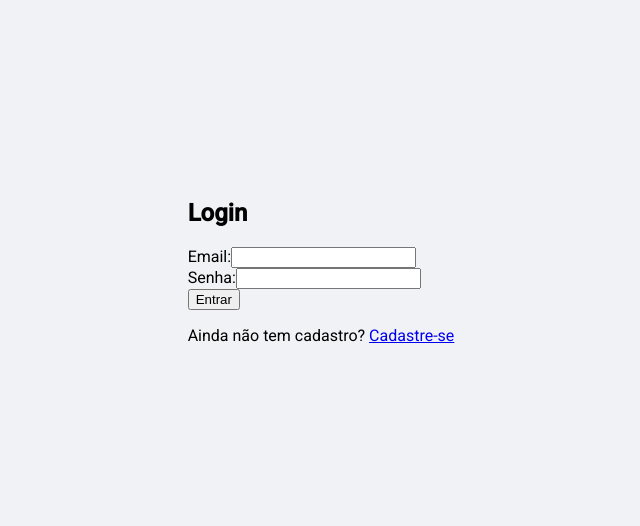
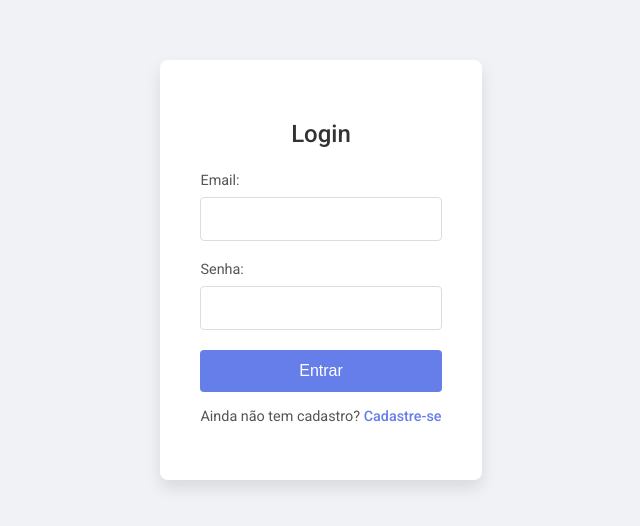
Before and after one commit to alexsander-coder/frontEndAuthDeMaria, a React (Vite) app: page /login in a window 1280 px wide. Shown: the part 130-656 px from the top of the page, without its empty margins (319-959 px from the left). Built offline with nearby package versions, Linux system fonts and the light colour scheme.

Commit message:
ajustes de arquivos

```diff
--- a/src/App.tsx
+++ b/src/App.tsx
@@ -1,8 +1,8 @@
 import React from 'react';
 import { BrowserRouter as Router, Routes, Route } from 'react-router-dom';
-import Login from './pages/Login';
-import Register from './pages/Register';
-import ToDoList from './pages/ToDoList';
+import Login from './pages/login/Login';
+import Register from './pages/register/Register';
+import ToDoList from './pages/task/ToDoList';
 
 const App: React.FC = () => {
 
--- a/src/index.css
+++ b/src/index.css
@@ -14,211 +14,3 @@ body {
   min-height: 100vh;
   position: relative;
 }
-
-.todo-container {
-  width: 90%;
-  max-width: 600px;
-  height: 600px;
-  overflow-y: auto;
-  -ms-overflow-style: none;
-  scrollbar-width: none;
-  background: #fff;
-  border-radius: 16px;
-  box-shadow: 0 8px 20px rgba(0, 0, 0, 0.1);
-  padding: 40px;
-  margin: 2rem auto;
-  position: relative;
-}
-
-.todo-container::-webkit-scrollbar {
-  display: none;
-}
-
-.todo-container h2 {
-  margin: 0 0 20px;
-  font-size: 1.8rem;
-  color: #333;
-  text-align: center;
-}
-
-.logout-btn {
-  background: transparent;
-  border: none;
-  color: #667eea;
-  font-size: 0.9rem;
-  position: absolute;
-  top: 20px;
-  right: 20px;
-  cursor: pointer;
-  transition: color 0.3s;
-}
-
-.task-input {
-  display: flex;
-  gap: 12px;
-  margin-bottom: 20px;
-}
-
-.task-input input {
-  flex: 1;
-  padding: 12px;
-  border: 1px solid #e0e0e0;
-  border-radius: 8px;
-  font-size: 1rem;
-  transition: border-color 0.3s ease;
-}
-
-.task-input input:focus {
-  border-color: #667eea;
-  outline: none;
-}
-
-.task-input button {
-  background-color: #667eea;
-  border: none;
-  padding: 12px 20px;
-  border-radius: 8px;
-  color: #fff;
-  font-size: 1rem;
-  cursor: pointer;
-  transition: background-color 0.3s ease;
-}
-
-.task-input button:hover {
-  background-color: #556cd6;
-}
-
-.filters {
-  text-align: center;
-  margin-bottom: 20px;
-}
-
-.filters button {
-  background-color: transparent;
-  border: 1px solid #667eea;
-  color: #667eea;
-  padding: 8px 16px;
-  border-radius: 8px;
-  cursor: pointer;
-  margin: 0 5px;
-  transition: background-color 0.3s ease, color 0.3s ease;
-}
-
-.filters button:hover,
-.filters button.active {
-  background-color: #667eea;
-  color: #fff;
-}
-
-ul {
-  list-style: none;
-  padding: 0;
-  margin: 0;
-}
-
-.task-item {
-  display: flex;
-  align-items: center;
-  justify-content: space-between;
-  padding: 12px;
-  border-bottom: 1px solid #f0f0f0;
-  transition: background-color 0.3s;
-}
-
-.task-item:hover {
-  background-color: #f9f9f9;
-}
-
-.task-description {
-  flex: 1;
-  font-size: 1rem;
-  color: #333;
-  margin-right: 10px;
-  cursor: pointer;
-}
-
-.task-description.completed {
-  text-decoration: line-through;
-  color: #888;
-}
-
-.task-item button {
-  background: transparent;
-  border: none;
-  color: #667eea;
-  font-size: 0.9rem;
-  margin-left: 5px;
-  cursor: pointer;
-  transition: color 0.3s ease;
-}
-
-.task-item button:hover {
-  color: #556cd6;
-}
-
-
-
-
-
-
-
-
-
-.todo-container {
-  width: 90%;
-  max-width: 600px;
-  height: 600px;
-  background: #fff;
-  border-radius: 16px;
-  box-shadow: 0 8px 20px rgba(0, 0, 0, 0.1);
-  padding: 40px;
-  margin: 2rem auto;
-  position: relative;
-  display: flex;
-  flex-direction: column;
-}
-
-.logout-btn {
-  background: transparent;
-  border: none;
-  color: #667eea;
-  font-size: 0.9rem;
-  position: absolute;
-  top: 20px;
-  right: 20px;
-  cursor: pointer;
-  transition: color 0.3s;
-}
-
-.logout-btn:hover {
-  color: #556cd6;
-}
-
-
-.todo-container ul {
-  flex-grow: 1;
-  max-height: 100%;
-  overflow-y: auto;
-
-  -ms-overflow-style: none;
-  scrollbar-width: none;
-  margin: 0;
-  padding: 0;
-}
-
-.todo-container ul::-webkit-scrollbar {
-  display: none;
-}
-
-.task-item {
-  display: flex;
-  align-items: center;
-  justify-content: space-between;
-  padding: 12px;
-  border-bottom: 1px solid #f0f0f0;
-  transition: background-color 0.3s;
-}
-
-.task-item:hover {
-  background-color: #f9f9f9;
-}
--- /dev/null
+++ b/src/pages/login/Login.css
@@ -0,0 +1,80 @@
+.container {
+  max-width: 400px;
+  margin: 80px auto;
+  padding: 40px;
+  background: #ffffff;
+  border-radius: 8px;
+  box-shadow: 0 8px 16px rgba(0, 0, 0, 0.1);
+  text-align: center;
+}
+
+.container h2 {
+  margin-bottom: 24px;
+  color: #333;
+  font-size: 1.5rem;
+  font-weight: 500;
+}
+
+.form-group {
+  margin-bottom: 20px;
+  text-align: left;
+}
+
+.form-group label {
+  display: block;
+  margin-bottom: 8px;
+  font-size: 0.9rem;
+  color: #555;
+}
+
+.form-group input {
+  width: 100%;
+  padding: 12px;
+  border: 1px solid #ddd;
+  border-radius: 4px;
+  font-size: 1rem;
+  transition: border-color 0.3s;
+}
+
+.form-group input:focus {
+  border-color: #667eea;
+  outline: none;
+}
+
+button[type="submit"] {
+  width: 100%;
+  padding: 12px;
+  background-color: #667eea;
+  border: none;
+  border-radius: 4px;
+  color: #fff;
+  font-size: 1rem;
+  cursor: pointer;
+  transition: background-color 0.3s;
+}
+
+button[type="submit"]:hover {
+  background-color: #556cd6;
+}
+
+.error {
+  color: #e74c3c;
+  margin-bottom: 16px;
+  font-size: 0.9rem;
+}
+
+p {
+  margin-top: 16px;
+  font-size: 0.9rem;
+  color: #555;
+}
+
+p a {
+  color: #667eea;
+  text-decoration: none;
+  font-weight: 500;
+}
+
+p a:hover {
+  text-decoration: underline;
+}
--- a/src/pages/Login.tsx
+++ b/src/pages/login/Login.tsx
@@ -1,6 +1,7 @@
 import React, { useState } from 'react';
-import { login } from '../api/auth';
+import { login } from '../../api/auth';
 import { useNavigate, Link } from 'react-router-dom';
+import './Login.css';
 
 const Login: React.FC = () => {
   const [email, setEmail] = useState('');
--- /dev/null
+++ b/src/pages/register/Register.css
@@ -0,0 +1,80 @@
+.container {
+  max-width: 400px;
+  margin: 80px auto;
+  padding: 40px;
+  background: #ffffff;
+  border-radius: 8px;
+  box-shadow: 0 8px 16px rgba(0, 0, 0, 0.1);
+  text-align: center;
+}
+
+.container h2 {
+  margin-bottom: 24px;
+  color: #333;
+  font-size: 1.5rem;
+  font-weight: 500;
+}
+
+.form-group {
+  margin-bottom: 20px;
+  text-align: left;
+}
+
+.form-group label {
+  display: block;
+  margin-bottom: 8px;
+  font-size: 0.9rem;
+  color: #555;
+}
+
+.form-group input {
+  width: 100%;
+  padding: 12px;
+  border: 1px solid #ddd;
+  border-radius: 4px;
+  font-size: 1rem;
+  transition: border-color 0.3s;
+}
+
+.form-group input:focus {
+  border-color: #667eea;
+  outline: none;
+}
+
+button[type="submit"] {
+  width: 100%;
+  padding: 12px;
+  background-color: #667eea;
+  border: none;
+  border-radius: 4px;
+  color: #fff;
+  font-size: 1rem;
+  cursor: pointer;
+  transition: background-color 0.3s;
+}
+
+button[type="submit"]:hover {
+  background-color: #556cd6;
+}
+
+.error {
+  color: #e74c3c;
+  margin-bottom: 16px;
+  font-size: 0.9rem;
+}
+
+p {
+  margin-top: 16px;
+  font-size: 0.9rem;
+  color: #555;
+}
+
+p a {
+  color: #667eea;
+  text-decoration: none;
+  font-weight: 500;
+}
+
+p a:hover {
+  text-decoration: underline;
+}
--- a/src/pages/Register.tsx
+++ b/src/pages/register/Register.tsx
@@ -1,6 +1,7 @@
 import React, { useState } from 'react';
-import { register } from '../api/auth';
+import { register } from '../../api/auth';
 import { useNavigate, Link } from 'react-router-dom';
+import './Register.css';
 
 const Register: React.FC = () => {
   const [email, setEmail] = useState('');
@@ -10,6 +11,7 @@ const Register: React.FC = () => {
 
   const handleRegister = async (e: React.FormEvent) => {
     e.preventDefault();
+
     try {
       const response = await register(email, password);
       console.log("Usuário cadastrado:", response.data);
--- /dev/null
+++ b/src/pages/task/ToDoList.css
@@ -0,0 +1,231 @@
+@import url('https://fonts.googleapis.com/css2?family=Roboto:wght@300;400;500&display=swap');
+
+* {
+  box-sizing: border-box;
+}
+
+body {
+  margin: 0;
+  font-family: 'Roboto', sans-serif;
+  background: #f0f2f5;
+  display: flex;
+  justify-content: center;
+  align-items: center;
+  min-height: 100vh;
+  position: relative;
+}
+
+.todo-container {
+  width: 90%;
+  max-width: 600px;
+  height: 600px;
+  overflow-y: auto;
+  -ms-overflow-style: none;
+  scrollbar-width: none;
+  background: #fff;
+  border-radius: 16px;
+  box-shadow: 0 8px 20px rgba(0, 0, 0, 0.1);
+  padding: 40px;
+  margin: 2rem auto;
+  position: relative;
+}
+
+.todo-container::-webkit-scrollbar {
+  display: none;
+}
+
+.todo-container h2 {
+  margin: 0 0 20px;
+  font-size: 1.8rem;
+  color: #333;
+  text-align: center;
+}
+
+.logout-btn {
+  background: transparent;
+  border: none;
+  color: #667eea;
+  font-size: 0.9rem;
+  position: absolute;
+  top: 20px;
+  right: 20px;
+  cursor: pointer;
+  transition: color 0.3s;
+}
+
+.task-input {
+  display: flex;
+  gap: 12px;
+  margin-bottom: 20px;
+}
+
+.task-input input {
+  flex: 1;
+  padding: 12px;
+  border: 1px solid #e0e0e0;
+  border-radius: 8px;
+  font-size: 1rem;
+  transition: border-color 0.3s ease;
+}
+
+.task-input input:focus {
+  border-color: #667eea;
+  outline: none;
+}
+
+.task-input button {
+  background-color: #667eea;
+  border: none;
+  padding: 12px 20px;
+  border-radius: 8px;
+  color: #fff;
+  font-size: 1rem;
+  cursor: pointer;
+  transition: background-color 0.3s ease;
+}
+
+.task-input button:hover {
+  background-color: #556cd6;
+}
+
+.filters {
+  text-align: center;
+  margin-bottom: 20px;
+}
+
+.filters button {
+  background-color: transparent;
+  border: 1px solid #667eea;
+  color: #667eea;
+  padding: 8px 16px;
+  border-radius: 8px;
+  cursor: pointer;
+  margin: 0 5px;
+  transition: background-color 0.3s ease, color 0.3s ease;
+}
+
+.filters button:hover,
+.filters button.active {
+  background-color: #667eea;
+  color: #fff;
+}
+
+ul {
+  list-style: none;
+  padding: 0;
+  margin: 0;
+}
+
+.task-item {
+  display: flex;
+  align-items: center;
+  justify-content: space-between;
+  padding: 12px;
+  border-bottom: 1px solid #f0f0f0;
+  transition: background-color 0.3s;
+}
+
+.task-item:hover {
+  background-color: #f9f9f9;
+}
+
+.task-description {
+  flex: 1;
+  font-size: 1rem;
+  color: #333;
+  margin-right: 10px;
+  cursor: pointer;
+}
+
+.task-description.completed {
+  text-decoration: line-through;
+  color: #888;
+}
+
+.task-item button {
+  background: transparent;
+  border: none;
+  color: #667eea;
+  font-size: 0.9rem;
+  margin-left: 5px;
+  cursor: pointer;
+  transition: color 0.3s ease;
+}
+
+.task-item button:hover {
+  color: #556cd6;
+}
+
+
+
+
+
+
+
+
+
+.todo-container {
+  width: 90%;
+  max-width: 600px;
+  height: 600px;
+  background: #fff;
+  border-radius: 16px;
+  box-shadow: 0 8px 20px rgba(0, 0, 0, 0.1);
+  padding: 40px;
+  margin: 2rem auto;
+  position: relative;
+  display: flex;
+  flex-direction: column;
+}
+
+.logout-btn {
+  background: transparent;
+  color: #667eea;
+  font-size: 0.9rem;
+  position: absolute;
+  top: 20px;
+  right: 20px;
+  cursor: pointer;
+  transition: color 0.3s;
+  flex: 1;
+  padding: 12px;
+  border: 1px solid #e0e0e0;
+  border-radius: 8px;
+  font-size: 1rem;
+  transition: border-color 0.3s ease;
+  width: 72px;
+}
+
+.logout-btn:hover {
+  color: white;
+  background-color: #ff7a7a;
+}
+
+
+.todo-container ul {
+  flex-grow: 1;
+  max-height: 100%;
+  overflow-y: auto;
+
+  -ms-overflow-style: none;
+  scrollbar-width: none;
+  margin: 0;
+  padding: 0;
+}
+
+.todo-container ul::-webkit-scrollbar {
+  display: none;
+}
+
+.task-item {
+  display: flex;
+  align-items: center;
+  justify-content: space-between;
+  padding: 12px;
+  border-bottom: 1px solid #f0f0f0;
+  transition: background-color 0.3s;
+}
+
+.task-item:hover {
+  background-color: #f9f9f9;
+}
--- a/src/pages/ToDoList.tsx
+++ b/src/pages/task/ToDoList.tsx
@@ -1,6 +1,7 @@
 import React, { useState, useEffect } from 'react';
 import axios from 'axios';
 import { useNavigate } from 'react-router-dom';
+import './ToDoList.css';
 // import { isAuthenticated } from '../utils/auth';
 
 const API_URL = 'http://localhost:3000/tasks';
```
